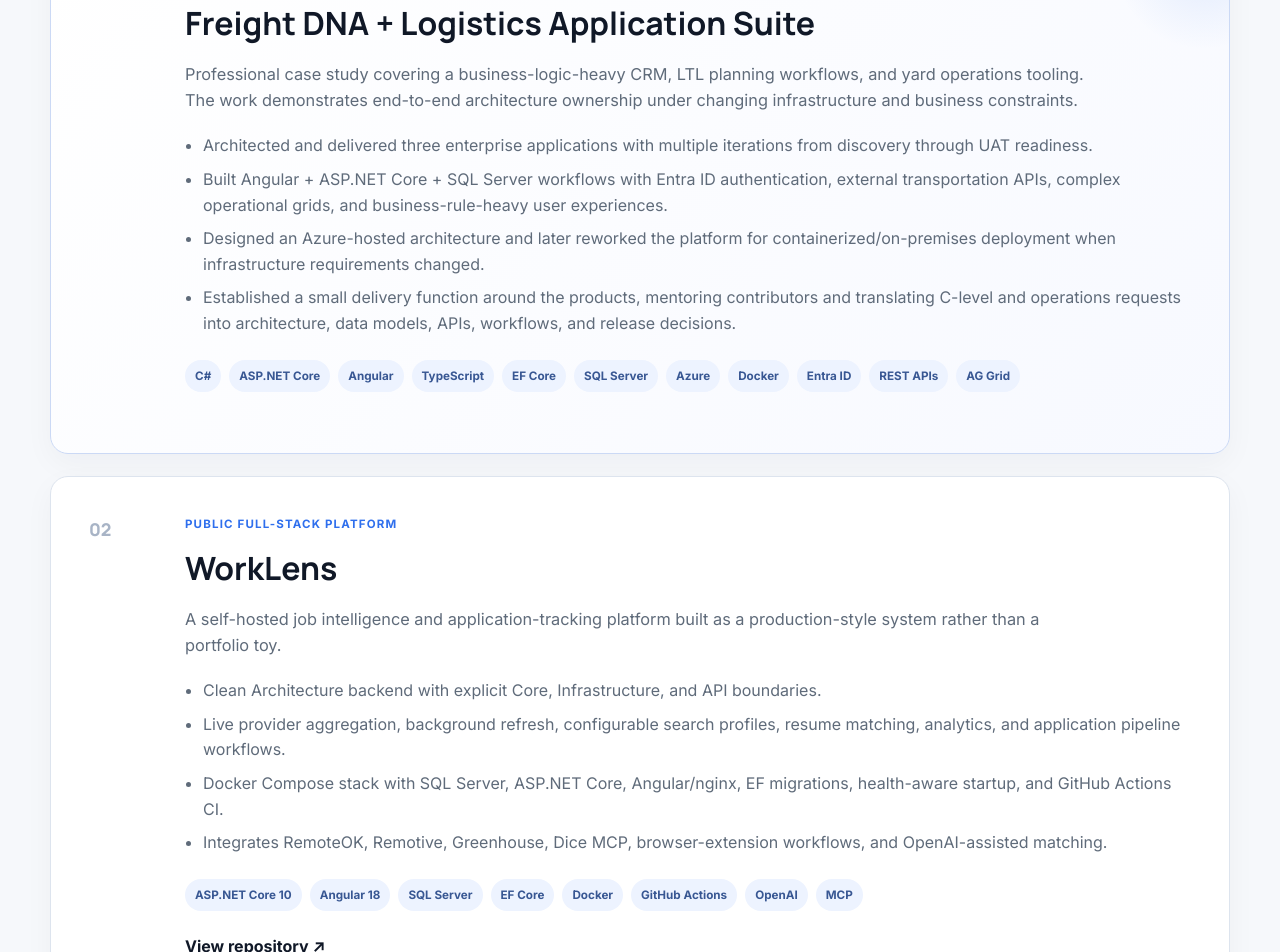
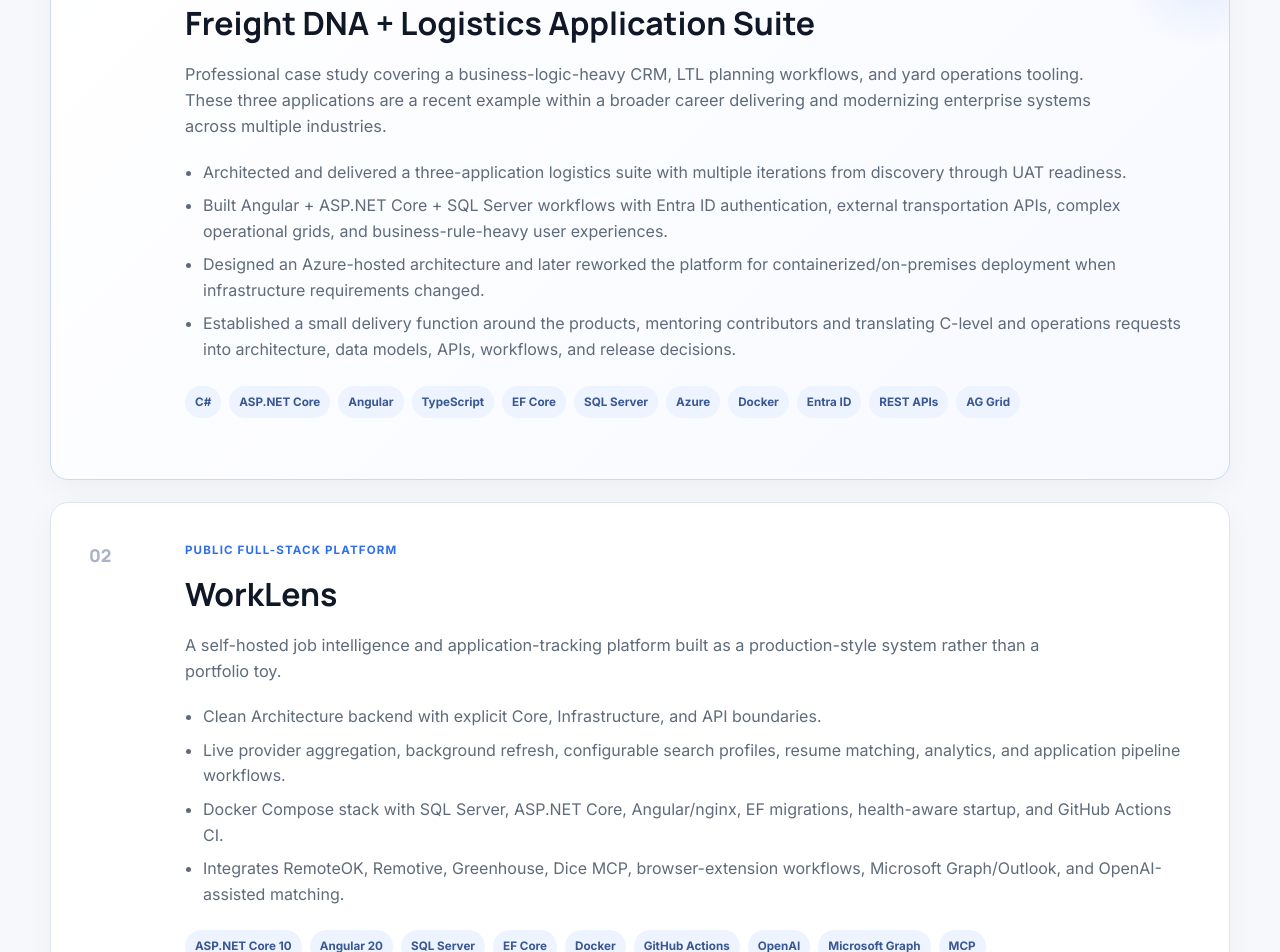
Before and after one commit to poker-kid-100717/recruiter-site, an Angular app in the folder frontend/: page / in a window 1280 px wide. Shown: the part 1440-2392 px from the top of the page. Built offline with nearby package versions, Linux system fonts and the light colour scheme; no server answers.

Commit message:
Refresh portfolio experience and WorkLens details

```diff
--- a/frontend/src/app/portfolio.data.ts
+++ b/frontend/src/app/portfolio.data.ts
@@ -29,9 +29,9 @@
   {
     title: 'Freight DNA + Logistics Application Suite',
     eyebrow: 'Enterprise architecture / delivery',
-    summary: 'Professional case study covering a business-logic-heavy CRM, LTL planning workflows, and yard operations tooling. The work demonstrates end-to-end architecture ownership under changing infrastructure and business constraints.',
+    summary: 'Professional case study covering a business-logic-heavy CRM, LTL planning workflows, and yard operations tooling. These three applications are a recent example within a broader career delivering and modernizing enterprise systems across multiple industries.',
     outcomes: [
-      'Architected and delivered three enterprise applications with multiple iterations from discovery through UAT readiness.',
+      'Architected and delivered a three-application logistics suite with multiple iterations from discovery through UAT readiness.',
       'Built Angular + ASP.NET Core + SQL Server workflows with Entra ID authentication, external transportation APIs, complex operational grids, and business-rule-heavy user experiences.',
       'Designed an Azure-hosted architecture and later reworked the platform for containerized/on-premises deployment when infrastructure requirements changed.',
       'Established a small delivery function around the products, mentoring contributors and translating C-level and operations requests into architecture, data models, APIs, workflows, and release decisions.'
@@ -47,9 +47,9 @@
       'Clean Architecture backend with explicit Core, Infrastructure, and API boundaries.',
       'Live provider aggregation, background refresh, configurable search profiles, resume matching, analytics, and application pipeline workflows.',
       'Docker Compose stack with SQL Server, ASP.NET Core, Angular/nginx, EF migrations, health-aware startup, and GitHub Actions CI.',
-      'Integrates RemoteOK, Remotive, Greenhouse, Dice MCP, browser-extension workflows, and OpenAI-assisted matching.'
+      'Integrates RemoteOK, Remotive, Greenhouse, Dice MCP, browser-extension workflows, Microsoft Graph/Outlook, and OpenAI-assisted matching.'
     ],
-    tech: ['ASP.NET Core 10', 'Angular 18', 'SQL Server', 'EF Core', 'Docker', 'GitHub Actions', 'OpenAI', 'MCP'],
+    tech: ['ASP.NET Core 10', 'Angular 20', 'SQL Server', 'EF Core', 'Docker', 'GitHub Actions', 'OpenAI', 'Microsoft Graph', 'MCP'],
     href: 'https://github.com/poker-kid-100717/WorkLens'
   },
   {
@@ -74,7 +74,7 @@
     dates: 'May 2026 - Sep 2026',
     summary: 'Owned application architecture and delivery for logistics operations across brokerage and asset-side workflows.',
     highlights: [
-      'Delivered Freight DNA CRM, LTL planning, and Yard operations applications with multiple enterprise iterations.',
+      'Delivered Freight DNA CRM, LTL planning, and Yard operations as a recent three-application enterprise suite within a broader career of enterprise software delivery.',
       'Owned cloud and on-premises architecture, integrations, authentication, database design, deployment, and UAT readiness.',
       'Built a small delivery team and provided daily technical direction, mentoring, review, and delivery coordination.'
     ],
@@ -83,7 +83,7 @@
   {
     company: 'Kenworth Truck Co.',
     title: 'Software Engineer',
-    dates: 'Jan 2025 - May 2026',
+    dates: 'May 2025 - May 2026',
     summary: 'Enterprise application development focused on maintainable .NET architecture, operational workflows, SQL performance, and integration reliability.',
     highlights: [
       'Designed ASP.NET Core services with Clean Architecture, DI, repositories, and explicit service boundaries.',
@@ -95,7 +95,7 @@
   {
     company: 'Global Holdings',
     title: 'Software Engineer',
-    dates: 'Jun 2024 - Jan 2025',
+    dates: 'Jun 2024 - May 2025',
     summary: 'Backend architecture, SQL performance, asynchronous processing, and production resiliency for distributed applications.',
     highlights: [
       'Built reusable ASP.NET Core API/service patterns with clean dependency boundaries.',
@@ -211,7 +211,7 @@
 ];
 
 export const publicRepos = [
-  { name: 'WorkLens', description: 'Full-stack job intelligence + application tracking platform', tech: '.NET 10 · Angular · SQL Server · Docker', href: 'https://github.com/poker-kid-100717/WorkLens' },
+  { name: 'WorkLens', description: 'Full-stack job intelligence + application tracking platform', tech: '.NET 10 · Angular 20 · SQL Server · Docker', href: 'https://github.com/poker-kid-100717/WorkLens' },
   { name: 'CleanArchitectureTemplate', description: 'Reference work around clean boundaries and maintainable .NET structure', tech: '.NET · Clean Architecture', href: 'https://github.com/poker-kid-100717/CleanArchitectureTemplate' },
   { name: 'AngularAppAzure', description: 'Angular + .NET solution structured around Azure-oriented delivery', tech: 'Angular · .NET · Azure', href: 'https://github.com/poker-kid-100717/AngularAppAzure' },
   { name: 'DotnetCoreS3APIBucketUtility', description: 'AWS S3 integration utility built with .NET', tech: '.NET · AWS S3 · API', href: 'https://github.com/poker-kid-100717/DotnetCoreS3APIBucketUtility' },
```
